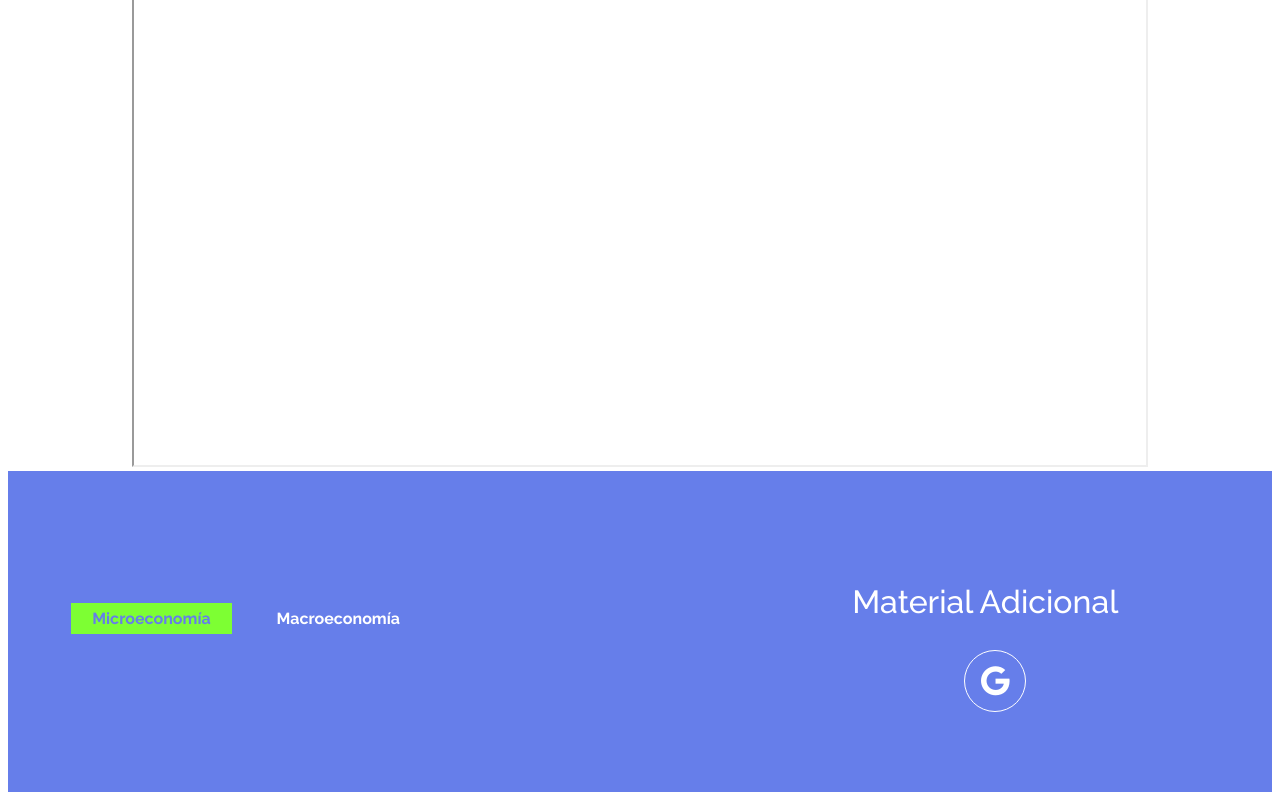
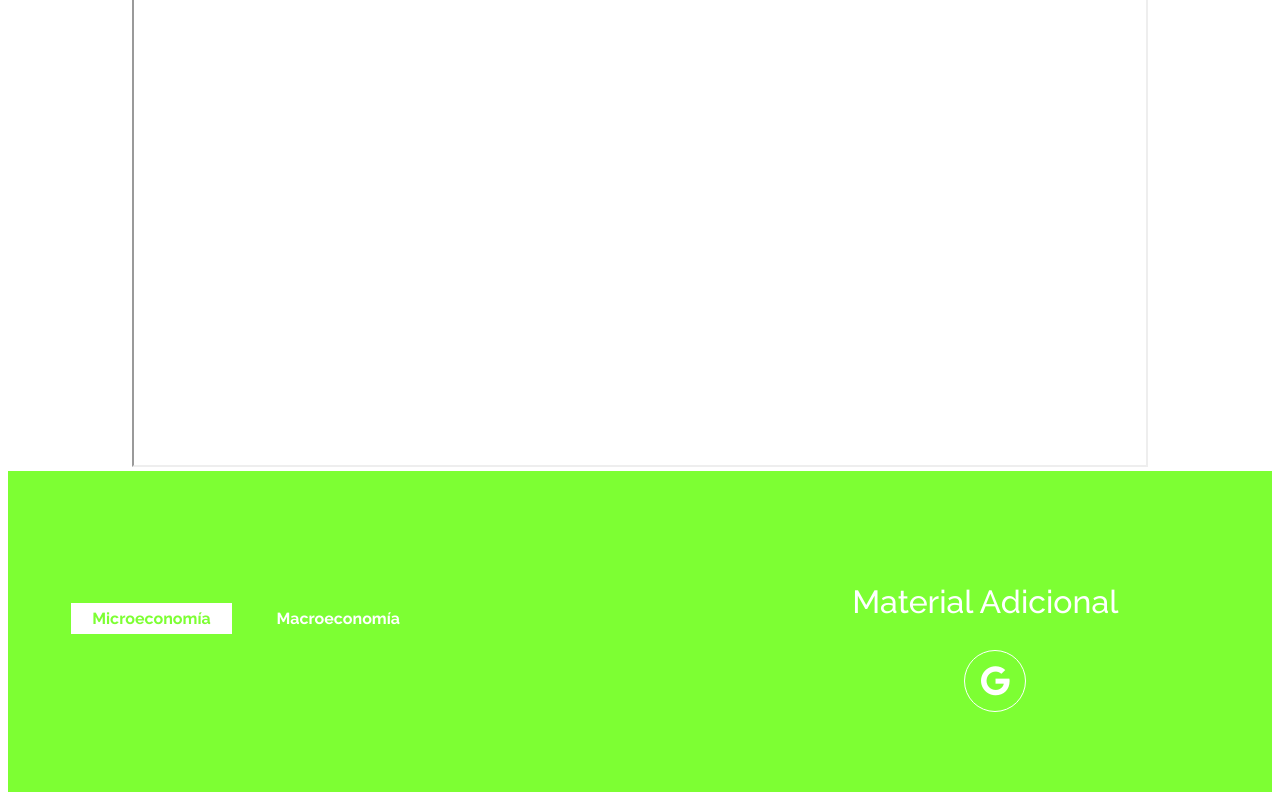
Before and after one commit to EconomiaParaTodos/pag_micro, a plain HTML site: page index.html in a window 1280 px wide. In both pictures the pointer is over the link "Microeconomía". Shown: the part 2023-2823 px from the top of the page. Drawn offline with Linux system fonts and the light colour scheme.

Commit message:
Update style.css

```diff
--- a/style.css
+++ b/style.css
@@ -2,7 +2,7 @@
 
 :root {
     --background: linear-gradient(135deg, #667eea7e 0%, #764ba298 100%);
-    --color-primary: #667eea;
+    --color-primary: #7DFF33;
     --color-secondary: #764ba2;
     --boton-padding: 20px 40px;
 }
@@ -72,7 +72,7 @@ ul, ol {
 }
 
 .nav__items:hover{
-    background-color: #7DFF33;
+    background-color: #FFFFFF;
     color: var(--color-primary);
 }
 
```
